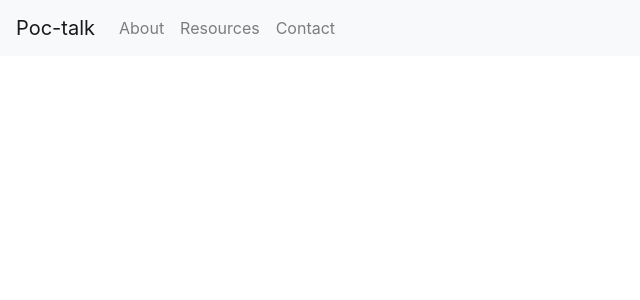
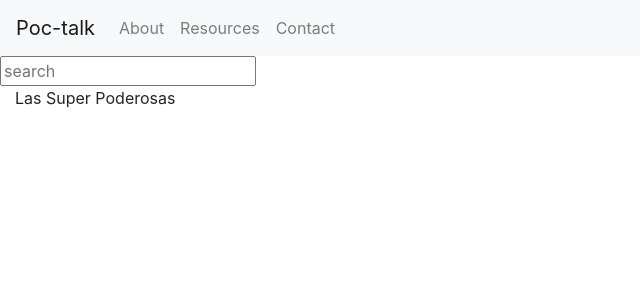
Before and after one commit to Mpolan16/poctalkapp, a React (Create React App) app in the folder client/: page / in a window 1280 px wide. Shown: the top 300 px of the page, without its empty margins (0-640 px from the left). Built offline with nearby package versions, Linux system fonts and the light colour scheme.

Commit message:
Added home page with searchbar

```diff
--- a/client/src/App.js
+++ b/client/src/App.js
@@ -1,12 +1,20 @@
 import React from 'react';
+import { BrowserRouter as Router, Route, Switch } from "react-router-dom";
 import './App.css';
 import NavBar from './components/Navbar';
+import Footer from './components/Footer';
+import Home from './pages/Home';
 
 function App() {
   return (
-    <div className="App">
-      <NavBar/>
-    </div>
+    <Router>
+        <NavBar/>
+        <Switch>
+        <Route exact path={"/"} component={Home}/>
+        </Switch>
+        <Footer/>
+    </Router>
+
   );
 }
 
--- /dev/null
+++ b/client/src/pages/Home/index.js
@@ -0,0 +1,12 @@
+import React from "react";
+import Searchbar from '../../components/Searchbar';
+
+function Home() {
+    return (
+        <>
+        <Searchbar/>
+        </>
+    );
+}
+
+export default Home;
```
